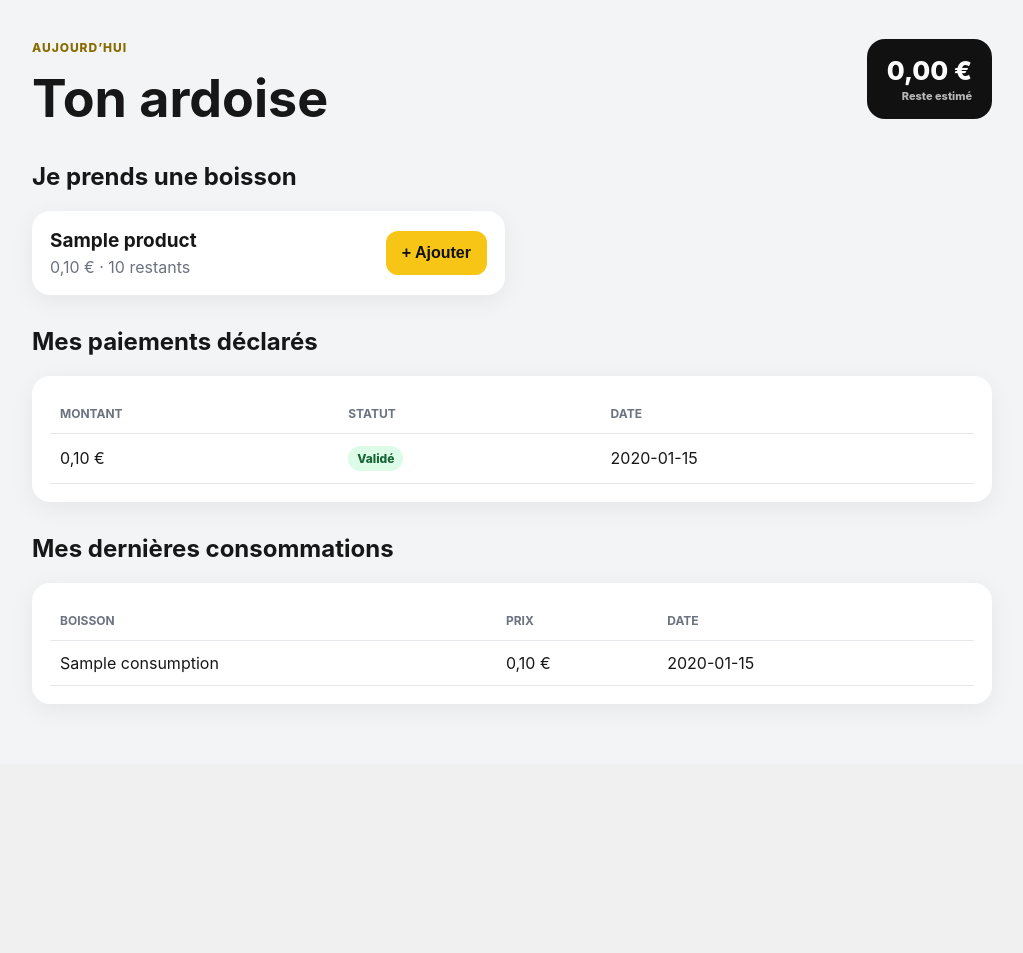
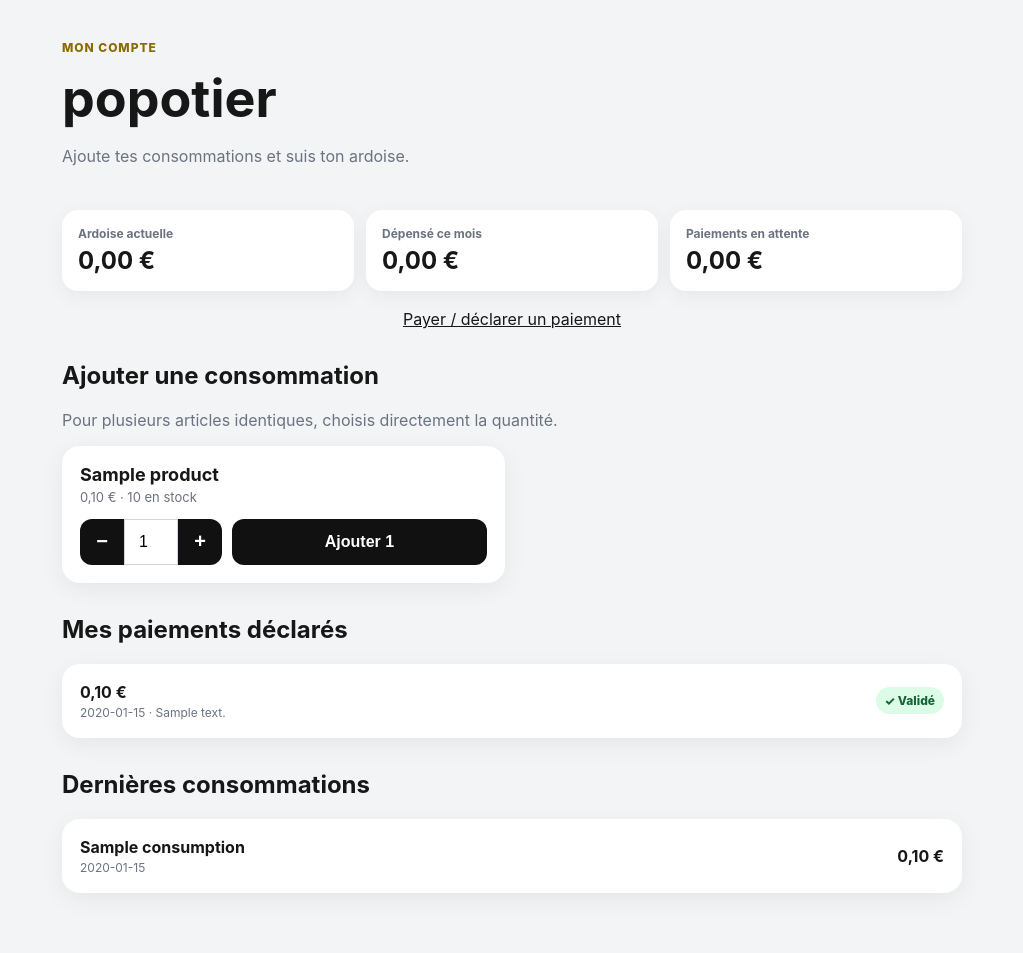
Before and after one commit to Lyhard9696/popote-bravo, a Flask app: page /dashboard in a window 1280 px wide. Shown: the part 64-1017 px from the top of the page, without its empty margins (128-1151 px from the left). Before the commit the page ends 768 px from the top, so only its background shows below. Run offline with Flask 3, Linux system fonts and the light colour scheme; the visitor is signed in with stand-in values (Sample User, id 1); data comes from the database, SQL or seed files in the repository; tables that the repository leaves empty hold one stand-in row (values such as "Sample post").

Commit message:
Popote Bravo V6.5 experience membre

```diff
--- a/app.py
+++ b/app.py
@@ -212,8 +212,10 @@ def inject_helpers():
 @app.route("/classement")
 @login_required
 def classement():
+    user = current_user()
     db = get_db()
-    ranking = db.execute("""
+
+    full_ranking = db.execute("""
         SELECT u.id, u.name, COALESCE(SUM(c.price_cents), 0) AS total_cents
         FROM consumptions c
         JOIN users u ON u.id = c.user_id
@@ -222,11 +224,28 @@ def classement():
         GROUP BY u.id, u.name
         HAVING SUM(c.price_cents) > 0
         ORDER BY total_cents DESC, u.name COLLATE NOCASE
-        LIMIT 3
     """).fetchall()
+
+    ranking = full_ranking[:3]
+    my_position = None
+    my_total_cents = 0
+
+    for position, row in enumerate(full_ranking, start=1):
+        if row["id"] == user["id"]:
+            my_position = position
+            my_total_cents = row["total_cents"]
+            break
+
     month_label = datetime.now().strftime("%m/%Y")
     db.close()
-    return render_template("classement.html", ranking=ranking, month_label=month_label)
+
+    return render_template(
+        "classement.html",
+        ranking=ranking,
+        month_label=month_label,
+        my_position=my_position,
+        my_total_cents=my_total_cents,
+    )
 
 @app.route("/qr")
 def qr_page():
@@ -357,7 +376,10 @@ def logout():
 def dashboard():
     user = current_user()
     db = get_db()
-    products = db.execute("SELECT * FROM products WHERE active = 1 AND stock > 0 ORDER BY name").fetchall()
+    products = db.execute(
+        "SELECT * FROM products WHERE active = 1 AND stock > 0 ORDER BY name"
+    ).fetchall()
+
     history = db.execute("""
         SELECT id, product_name, price_cents, created_at,
                CASE WHEN created_at >= datetime('now', '-30 seconds') THEN 1 ELSE 0 END AS can_undo
@@ -366,6 +388,7 @@ def dashboard():
         ORDER BY id DESC
         LIMIT 20
     """, (user["id"],)).fetchall()
+
     claims = db.execute("""
         SELECT id, amount_cents, method, note, status, created_at
         FROM payment_claims
@@ -373,22 +396,46 @@ def dashboard():
         ORDER BY id DESC
         LIMIT 10
     """, (user["id"],)).fetchall()
+
+    month_spent = db.execute("""
+        SELECT COALESCE(SUM(price_cents), 0) AS total
+        FROM consumptions
+        WHERE user_id = ?
+          AND strftime('%Y-%m', created_at) = strftime('%Y-%m', 'now')
+    """, (user["id"],)).fetchone()["total"]
+
     db.close()
+
     balance = user_balance_cents(user["id"])
     pending_claims = user_pending_claims_cents(user["id"])
     estimated_balance = max(0, balance - pending_claims)
-    return render_template("dashboard.html", products=products, history=history,
-                           claims=claims, balance=balance,
-                           pending_claims=pending_claims,
-                           estimated_balance=estimated_balance)
+
+    return render_template(
+        "dashboard.html",
+        products=products,
+        history=history,
+        claims=claims,
+        balance=balance,
+        pending_claims=pending_claims,
+        estimated_balance=estimated_balance,
+        month_spent=month_spent,
+    )
 
 @app.post("/consume/<int:product_id>")
 @login_required
 def consume(product_id):
     user = current_user()
+
+    try:
+        quantity = int(request.form.get("quantity", "1"))
+    except ValueError:
+        quantity = 1
+
+    if quantity < 1:
+        flash("Quantité invalide.", "error")
+        return redirect(url_for("dashboard"))
+
     db = get_db()
-
-    # Verrou logique : on vérifie et décrémente dans la même transaction.
     product = db.execute(
         "SELECT * FROM products WHERE id = ? AND active = 1 AND stock > 0",
         (product_id,)
@@ -396,15 +443,22 @@ def consume(product_id):
 
     if not product:
         db.close()
-        flash("Cette boisson est indisponible.", "error")
+        flash("Ce produit est indisponible.", "error")
         return redirect(url_for("dashboard"))
 
-    db.execute("""
-        INSERT INTO consumptions (user_id, product_id, product_name, price_cents)
-        VALUES (?, ?, ?, ?)
-    """, (user["id"], product["id"], product["name"], product["price_cents"]))
+    if quantity > product["stock"]:
+        available = product["stock"]
+        db.close()
+        flash(f"Stock insuffisant : il ne reste que {available} × {product['name']}.", "error")
+        return redirect(url_for("dashboard"))
 
-    new_stock = product["stock"] - 1
+    for _ in range(quantity):
+        db.execute("""
+            INSERT INTO consumptions (user_id, product_id, product_name, price_cents)
+            VALUES (?, ?, ?, ?)
+        """, (user["id"], product["id"], product["name"], product["price_cents"]))
+
+    new_stock = product["stock"] - quantity
     db.execute(
         "UPDATE products SET stock = ?, active = CASE WHEN ? <= 0 THEN 0 ELSE active END WHERE id = ?",
         (new_stock, new_stock, product["id"])
@@ -412,13 +466,15 @@ def consume(product_id):
     db.commit()
     db.close()
 
-    if new_stock <= 0:
-        flash(f"{product['name']} ajouté. Stock épuisé : produit maintenant indisponible.", "success")
+    total_cents = product["price_cents"] * quantity
+    total_eur = f"{total_cents / 100:.2f}".replace(".", ",")
+
+    if quantity == 1:
+        flash(f"{product['name']} ajouté à ton ardoise.", "success")
     else:
-        flash(f"{product['name']} ajouté à ton ardoise. Stock restant : {new_stock}.", "success")
+        flash(f"{quantity} × {product['name']} ajoutés — {total_eur} €.", "success")
+
     return redirect(url_for("dashboard"))
-
-
 
 @app.route("/declare-payment", methods=["GET", "POST"])
 @login_required
--- a/static/style.css
+++ b/static/style.css
@@ -835,3 +835,115 @@ button:active,
   .product-create-grid { grid-template-columns: 1fr; }
   .product-create-grid button { grid-column: auto; }
 }
+
+
+/* V6.5 — Expérience membre */
+.member-home { max-width: 900px; margin: 0 auto; }
+
+.member-summary {
+  display: grid;
+  grid-template-columns: repeat(3, 1fr);
+  gap: 12px;
+  margin: 18px 0;
+}
+.member-summary-card {
+  display: grid;
+  gap: 5px;
+  background: white;
+  padding: 16px;
+  border-radius: 16px;
+  box-shadow: 0 5px 20px rgba(0,0,0,.05);
+}
+.member-summary-card span { color: #6b7280; font-size: 12px; font-weight: 700; }
+.member-summary-card strong { font-size: 24px; }
+.member-summary-card.pending { border-bottom: 4px solid #f6c515; }
+
+.payment-followup-banner {
+  display: flex;
+  justify-content: space-between;
+  gap: 10px;
+  background: #fff8d9;
+  padding: 14px 16px;
+  border-radius: 14px;
+  margin-bottom: 14px;
+}
+.payment-followup-banner span { color: #6b7280; font-size: 13px; }
+
+.quick-payment { margin: 14px 0 26px; }
+.quick-payment .button-link { display: block; text-align: center; }
+
+.quantity-consume-form {
+  display: grid;
+  grid-template-columns: auto 1fr;
+  gap: 10px;
+  margin-top: 14px;
+}
+.quantity-picker {
+  display: grid;
+  grid-template-columns: 44px 54px 44px;
+  align-items: center;
+}
+.quantity-picker button,
+.quantity-picker input {
+  min-height: 46px;
+  margin: 0;
+  text-align: center;
+}
+.quantity-picker button { padding: 8px; font-size: 20px; }
+.quantity-picker input {
+  border-radius: 0;
+  padding-left: 4px;
+  padding-right: 4px;
+}
+.qty-minus { border-radius: 12px 0 0 12px !important; }
+.qty-plus { border-radius: 0 12px 12px 0 !important; }
+.consume-multi-btn { margin: 0; min-height: 46px; }
+
+.member-product-info { display: grid; gap: 4px; }
+.member-product-info strong { font-size: 18px; }
+.member-product-info span { color: #6b7280; font-size: 13px; }
+
+.payment-status-list,
+.history-list { display: grid; gap: 9px; }
+
+.payment-status-row,
+.history-row {
+  display: flex;
+  align-items: center;
+  justify-content: space-between;
+  gap: 12px;
+}
+.payment-status-row > div,
+.history-row > div { display: grid; gap: 3px; }
+.payment-status-row > div span,
+.history-row > div span { color: #6b7280; font-size: 12px; }
+
+.payment-state {
+  white-space: nowrap;
+  border-radius: 999px;
+  padding: 6px 9px;
+  font-size: 12px;
+  font-weight: 800;
+}
+.payment-state.pending { background: #fef3c7; color: #92400e; }
+.payment-state.approved { background: #dcfce7; color: #166534; }
+.payment-state.rejected { background: #fee2e2; color: #991b1b; }
+
+.my-ranking-card {
+  margin-top: 20px;
+  text-align: center;
+  display: grid;
+  gap: 5px;
+}
+.my-ranking-card span { color: #6b7280; font-weight: 700; }
+.my-ranking-card strong { font-size: 24px; }
+.my-ranking-card small { color: #6b7280; }
+
+@media (max-width: 680px) {
+  .member-summary { grid-template-columns: 1fr 1fr; }
+  .member-summary-card:first-child { grid-column: 1 / -1; }
+  .payment-followup-banner { flex-direction: column; }
+  .quantity-consume-form { grid-template-columns: 1fr; }
+  .quantity-picker { grid-template-columns: 48px 1fr 48px; }
+  .payment-status-row { align-items: flex-start; }
+}
--- a/templates/dashboard.html
+++ b/templates/dashboard.html
@@ -1,86 +1,141 @@
-
 {% extends "base.html" %}
-{% block title %}Mon ardoise{% endblock %}
+{% block title %}Mon ardoise — Popote Bravo{% endblock %}
 {% block content %}
-<div class="mobile-welcome">
-  <div class="mobile-welcome-icon">
-    <img src="{{ url_for('static', filename='insigne-bravo.jpeg') }}" alt="">
-  </div>
+<div class="member-home">
+  <div class="hero member-hero">
     <div>
-    <span>POPOTE BRAVO · P3</span>
-    <strong>Bonjour {{ current_user["name"] }}</strong>
+      <p class="eyebrow">Mon compte</p>
+      <h1>{{ current_user["name"] }}</h1>
+      <p class="muted">Ajoute tes consommations et suis ton ardoise.</p>
     </div>
   </div>
 
-<div class="hero">
-  <div>
-    <p class="eyebrow">Aujourd’hui</p>
-    <h1>Ton ardoise</h1>
+  <div class="member-summary">
+    <div class="member-summary-card">
+      <span>Ardoise actuelle</span>
+      <strong>{{ format_eur(balance) }}</strong>
     </div>
-  <div class="balance">{{ format_eur(estimated_balance) }}<small>Reste estimé</small></div>
+    <div class="member-summary-card">
+      <span>Dépensé ce mois</span>
+      <strong>{{ format_eur(month_spent) }}</strong>
     </div>
-{% if estimated_balance > 0 %}
-  <a class="pay-cta" href="{{ url_for('declare_payment') }}">💳 Payer / déclarer avec PayPal</a>
+    <div class="member-summary-card {% if pending_claims %}pending{% endif %}">
+      <span>Paiements en attente</span>
+      <strong>{{ format_eur(pending_claims) }}</strong>
+    </div>
+  </div>
+
+  {% if pending_claims %}
+  <div class="payment-followup-banner">
+    <strong>⏳ {{ format_eur(pending_claims) }} en attente de validation</strong>
+    <span>Ardoise estimée après validation : {{ format_eur(estimated_balance) }}</span>
+  </div>
   {% endif %}
 
-{% if pending_claims > 0 %}
-<div class="card pending-summary">
-  <strong>{{ format_eur(pending_claims) }} en attente de validation</strong>
-  <span>Dette officielle : {{ format_eur(balance) }}</span>
+  <div class="quick-payment">
+    <a class="button-link" href="{{ url_for('declare_payment') }}">Payer / déclarer un paiement</a>
   </div>
-{% endif %}
-<h2>Je prends une boisson</h2>
-<div class="products">
+
+  <div class="section-heading">
+    <div>
+      <h2>Ajouter une consommation</h2>
+      <p class="muted">Pour plusieurs articles identiques, choisis directement la quantité.</p>
+    </div>
+  </div>
+
+  <div class="products member-products">
   {% for p in products %}
-    <form method="post" action="{{ url_for('consume', product_id=p['id']) }}" class="product-card">
-      <div>
+    <div class="card member-product-card">
+      <div class="member-product-info">
         <strong>{{ p["name"] }}</strong>
-        <span>{{ format_eur(p["price_cents"]) }} · {{ p["stock"] }} restant{% if p["stock"] > 1 %}s{% endif %}</span>
+        <span>{{ format_eur(p["price_cents"]) }} · {{ p["stock"] }} en stock</span>
       </div>
-      <button type="submit">+ Ajouter</button>
+      <form method="post" action="{{ url_for('consume', product_id=p['id']) }}"
+            class="quantity-consume-form"
+            onsubmit="return confirmQuantity(this, '{{ p['name']|e }}', {{ p['price_cents'] }});">
+        <div class="quantity-picker">
+          <button type="button" class="qty-minus" aria-label="Retirer une unité">−</button>
+          <input class="qty-input" name="quantity" type="number" min="1" max="{{ p['stock'] }}" value="1" inputmode="numeric">
+          <button type="button" class="qty-plus" aria-label="Ajouter une unité">+</button>
+        </div>
+        <button type="submit" class="consume-multi-btn">
+          Ajouter <span class="qty-label">1</span>
+        </button>
       </form>
+    </div>
   {% else %}
-    <div class="card">Aucune boisson disponible pour le moment.</div>
+    <div class="card">Aucun produit disponible pour le moment.</div>
   {% endfor %}
   </div>
 
   <h2>Mes paiements déclarés</h2>
-<div class="card table-wrap">
-<table>
-<thead><tr><th>Montant</th><th>Statut</th><th>Date</th></tr></thead>
-<tbody>
+  <div class="payment-status-list">
   {% for c in claims %}
-<tr>
-<td>{{ format_eur(c["amount_cents"]) }}</td>
-<td>{% if c["status"] == "pending" %}<span class="badge pending">En attente</span>{% elif c["status"] == "approved" %}<span class="badge approved">Validé</span>{% else %}<span class="badge rejected">Refusé</span>{% endif %}</td>
-<td>{{ c["created_at"] }}</td>
-</tr>
-{% else %}<tr><td colspan="3">Aucun paiement déclaré.</td></tr>{% endfor %}
-</tbody>
-</table>
+    <div class="card payment-status-row">
+      <div>
+        <strong>{{ format_eur(c["amount_cents"]) }}</strong>
+        <span>{{ c["created_at"] }}{% if c["note"] %} · {{ c["note"] }}{% endif %}</span>
       </div>
-<h2>Mes dernières consommations</h2>
-<div class="card table-wrap">
-<table>
-  <thead><tr><th>Boisson</th><th>Prix</th><th>Date</th><th></th></tr></thead>
-  <tbody>
-    {% for c in history %}
-      <tr>
-        <td>{{ c["product_name"] }}</td>
-        <td>{{ format_eur(c["price_cents"]) }}</td>
-        <td>{{ c["created_at"] }}</td>
-        <td>
-          {% if c["can_undo"] %}
-          <form method="post" action="{{ url_for('undo_consumption', consumption_id=c['id']) }}">
-            <button type="submit" class="undo-btn">Annuler</button>
+      {% if c["status"] == "pending" %}
+        <span class="payment-state pending">⏳ En attente</span>
+      {% elif c["status"] == "approved" %}
+        <span class="payment-state approved">✓ Validé</span>
+      {% else %}
+        <span class="payment-state rejected">✕ Refusé</span>
+      {% endif %}
+    </div>
+  {% else %}
+    <div class="card muted">Aucun paiement déclaré.</div>
+  {% endfor %}
+  </div>
+
+  <h2>Dernières consommations</h2>
+  <div class="history-list">
+  {% for h in history %}
+    <div class="card history-row">
+      <div>
+        <strong>{{ h["product_name"] }}</strong>
+        <span>{{ h["created_at"] }}</span>
+      </div>
+      <strong>{{ format_eur(h["price_cents"]) }}</strong>
+      {% if h["can_undo"] %}
+        <form method="post" action="{{ url_for('undo_consumption', consumption_id=h['id']) }}">
+          <button class="undo-btn" type="submit">Annuler</button>
         </form>
       {% endif %}
-        </td>
-      </tr>
+    </div>
   {% else %}
-      <tr><td colspan="4">Rien pour l'instant.</td></tr>
+    <div class="card muted">Aucune consommation pour le moment.</div>
   {% endfor %}
-  </tbody>
-</table>
   </div>
+</div>
+
+<script>
+document.querySelectorAll('.quantity-consume-form').forEach(function(form) {
+  const input = form.querySelector('.qty-input');
+  const label = form.querySelector('.qty-label');
+  const minus = form.querySelector('.qty-minus');
+  const plus = form.querySelector('.qty-plus');
+
+  function sync() {
+    let value = parseInt(input.value || '1', 10);
+    const max = parseInt(input.max || '1', 10);
+    if (value < 1) value = 1;
+    if (value > max) value = max;
+    input.value = value;
+    label.textContent = value;
+  }
+  minus.addEventListener('click', function() { input.value = Math.max(1, parseInt(input.value || '1', 10) - 1); sync(); });
+  plus.addEventListener('click', function() { input.value = Math.min(parseInt(input.max, 10), parseInt(input.value || '1', 10) + 1); sync(); });
+  input.addEventListener('input', sync);
+  sync();
+});
+
+function confirmQuantity(form, productName, priceCents) {
+  const quantity = parseInt(form.querySelector('.qty-input').value || '1', 10);
+  if (quantity <= 1) return true;
+  const total = (quantity * priceCents / 100).toFixed(2).replace('.', ',');
+  return confirm('Ajouter ' + quantity + ' × ' + productName + ' pour ' + total + ' € ?');
+}
+</script>
 {% endblock %}
```
Also changed, not shown: templates/classement.html (+13 -1 lines), README.md. Lines whose indentation alone changed are shown as unchanged.
